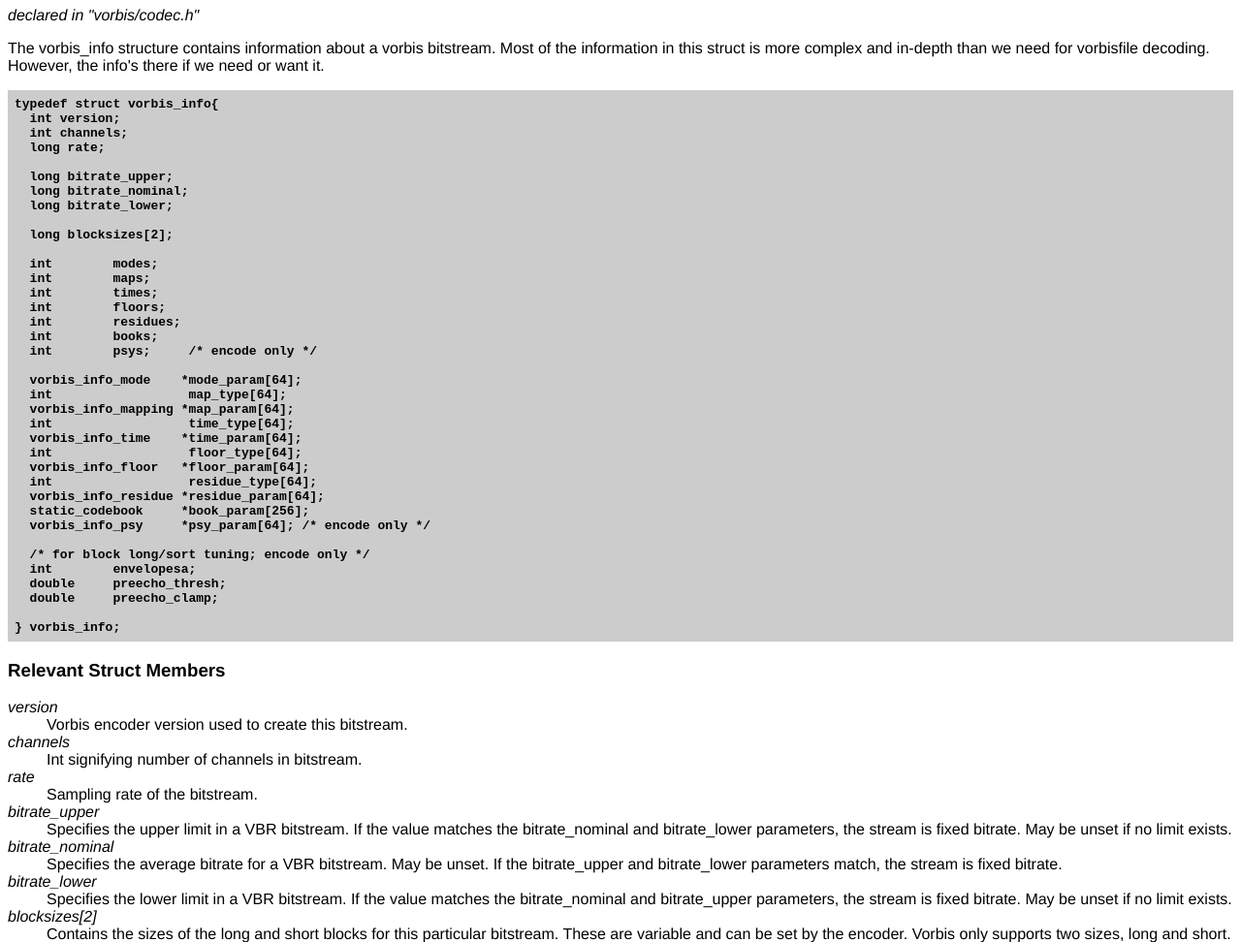
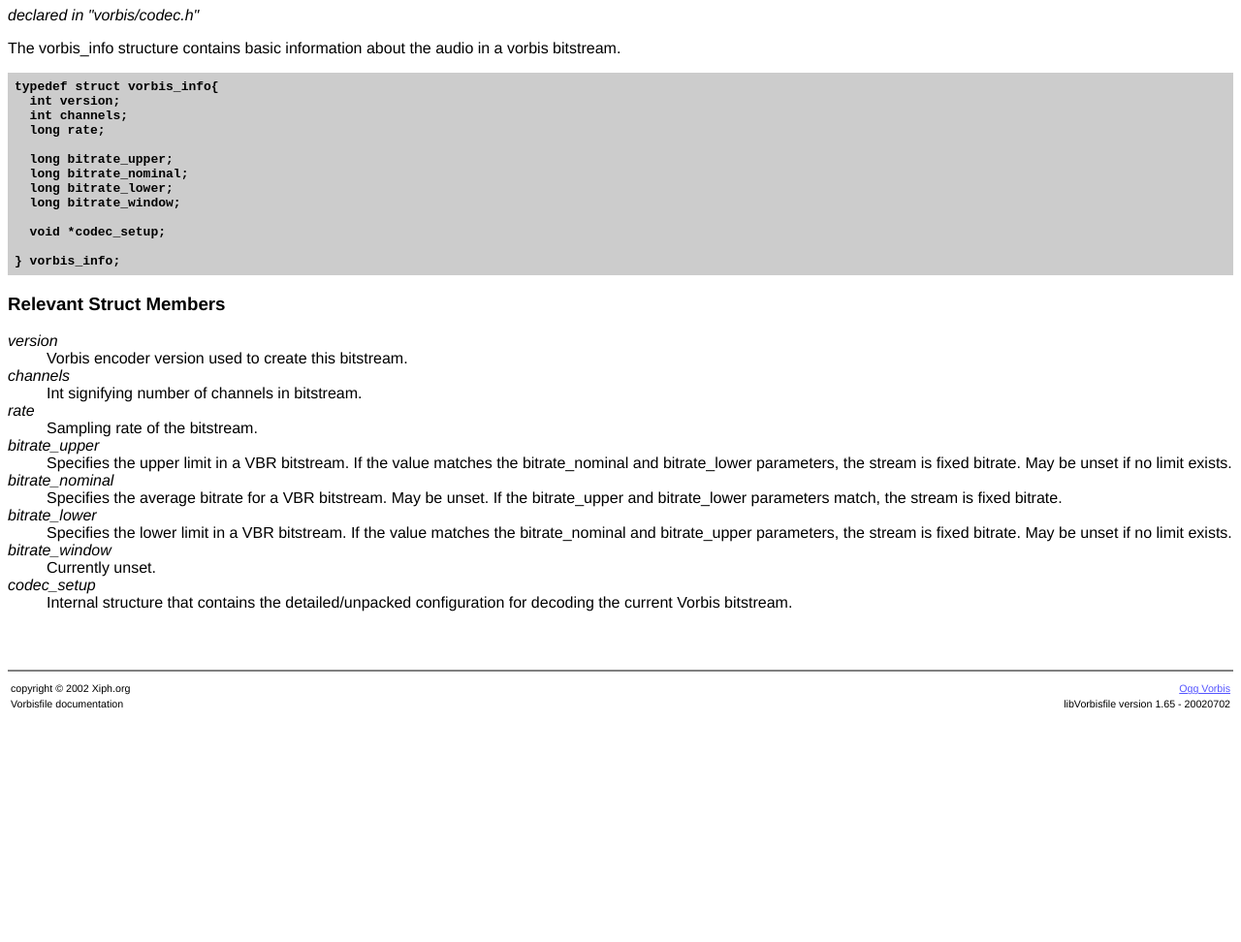
Before and after one commit to xiph/ogg, a plain HTML site: page doc/ogg/vorbis_info.html in a window 1280 px wide. Shown: the part 99-1071 px from the top of the page at 97% size. After the commit the page ends 842 px from the top, so only its background shows below. Drawn offline with Linux system fonts and the light colour scheme.

Commit message:
Propagate changes to vorbisfile documentation.
svn path=/trunk/ogg/; revision=3685

```diff
--- a/doc/ogg/vorbis_info.html
+++ b/doc/ogg/vorbis_info.html
@@ -1,15 +1,15 @@
 <html>
 
 <head>
-<title>libvorbis - datatype - vorbis_info</title>
+<title>Vorbisfile - datatype - vorbis_info</title>
 <link rel=stylesheet href="style.css" type="text/css">
 </head>
 
 <body bgcolor=white text=black link="#5555ff" alink="#5555ff" vlink="#5555ff">
 <table border=0 width=100%>
 <tr>
-<td><p class=tiny>libvorbis documentation</p></td>
-<td align=right><p class=tiny>libvorbis version 1.25 - 20000615</p></td>
+<td><p class=tiny>Vorbisfile documentation</p></td>
+<td align=right><p class=tiny>libVorbisfile version 1.65 - 20020702</p></td>
 </tr>
 </table>
 
@@ -18,8 +18,7 @@
 <p><i>declared in "vorbis/codec.h"</i></p>
 
 <p>
-The vorbis_info structure contains information about a vorbis bitstream.  Most of the information in this struct is more complex and in-depth than we need for vorbisfile decoding.  However, the info's there if we need or want it.
-
+The vorbis_info structure contains basic information about the audio in a vorbis bitstream.
 <p>
 
 <table border=0 width=100% color=black cellspacing=0 cellpadding=7>
@@ -33,33 +32,9 @@ The vorbis_info structure contains information about a vorbis bitstream.  Most o
   long bitrate_upper;
   long bitrate_nominal;
   long bitrate_lower;
+  long bitrate_window;
 
-  long blocksizes[2];
-
-  int        modes;
-  int        maps;
-  int        times;
-  int        floors;
-  int        residues;
-  int        books;
-  int        psys;     /* encode only */
-
-  vorbis_info_mode    *mode_param[64];
-  int                  map_type[64];
-  vorbis_info_mapping *map_param[64];
-  int                  time_type[64];
-  vorbis_info_time    *time_param[64];
-  int                  floor_type[64];
-  vorbis_info_floor   *floor_param[64];
-  int                  residue_type[64];
-  vorbis_info_residue *residue_param[64];
-  static_codebook     *book_param[256];
-  vorbis_info_psy     *psy_param[64]; /* encode only */
-
-  /* for block long/sort tuning; encode only */
-  int        envelopesa;
-  double     preecho_thresh;
-  double     preecho_clamp;
+  void *codec_setup;
 
 } vorbis_info;</b></pre>
 	</td>
@@ -80,8 +55,11 @@ The vorbis_info structure contains information about a vorbis bitstream.  Most o
 <dd>Specifies the average bitrate for a VBR bitstream.  May be unset.  If the bitrate_upper and bitrate_lower parameters match, the stream is fixed bitrate.</dd>
 <dt><i>bitrate_lower</i></dt>
 <dd>Specifies the lower limit in a VBR bitstream.  If the value matches the bitrate_nominal and bitrate_upper parameters, the stream is fixed bitrate.  May be unset if no limit exists.</dd>
-<dt><i>blocksizes[2]</i></dt>
-<dd>Contains the sizes of the long and short blocks for this particular bitstream.  These are variable and can be set by the encoder.  Vorbis only supports two sizes, long and short.</dd>
+<dt><i>bitrate_window</i></dt>
+<dd>Currently unset.</dd>
+
+<dt><i>codec_setup</i></dt>
+<dd>Internal structure that contains the detailed/unpacked configuration for decoding the current Vorbis bitstream.</dd>
 </dl>
 
 
@@ -89,11 +67,11 @@ The vorbis_info structure contains information about a vorbis bitstream.  Most o
 <hr noshade>
 <table border=0 width=100%>
 <tr valign=top>
-<td><p class=tiny>copyright &copy; 2000 vorbis team</p></td>
-<td align=right><p class=tiny><a href="http://www.xiph.org/ogg/vorbis/index.html">Ogg Vorbis</a><br><a href="mailto:team@vorbis.org">team@vorbis.org</a></p></td>
+<td><p class=tiny>copyright &copy; 2002 Xiph.org</p></td>
+<td align=right><p class=tiny><a href="http://www.xiph.org/ogg/vorbis/">Ogg Vorbis</a></p></td>
 </tr><tr>
-<td><p class=tiny>vorbisfile documentation</p></td>
-<td align=right><p class=tiny>vorbisfile version 1.25 - 20000615</p></td>
+<td><p class=tiny>Vorbisfile documentation</p></td>
+<td align=right><p class=tiny>libVorbisfile version 1.65 - 20020702</p></td>
 </tr>
 </table>
 
```
Also changed, not shown: doc/ogg/vorbis_comment.html (+14 -11 lines).
